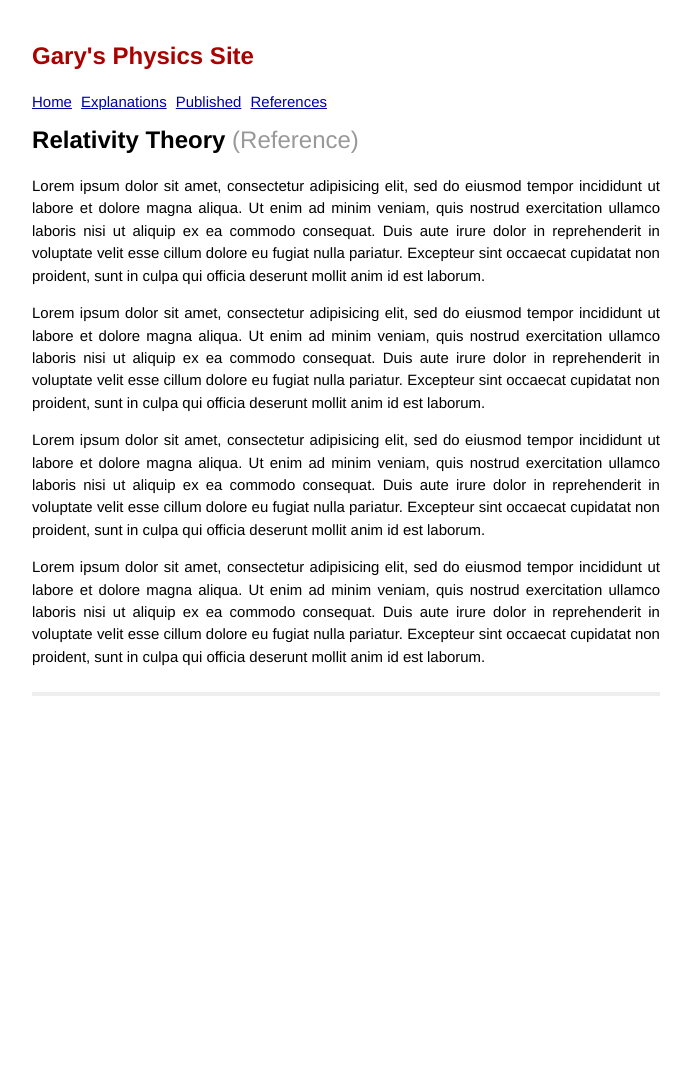
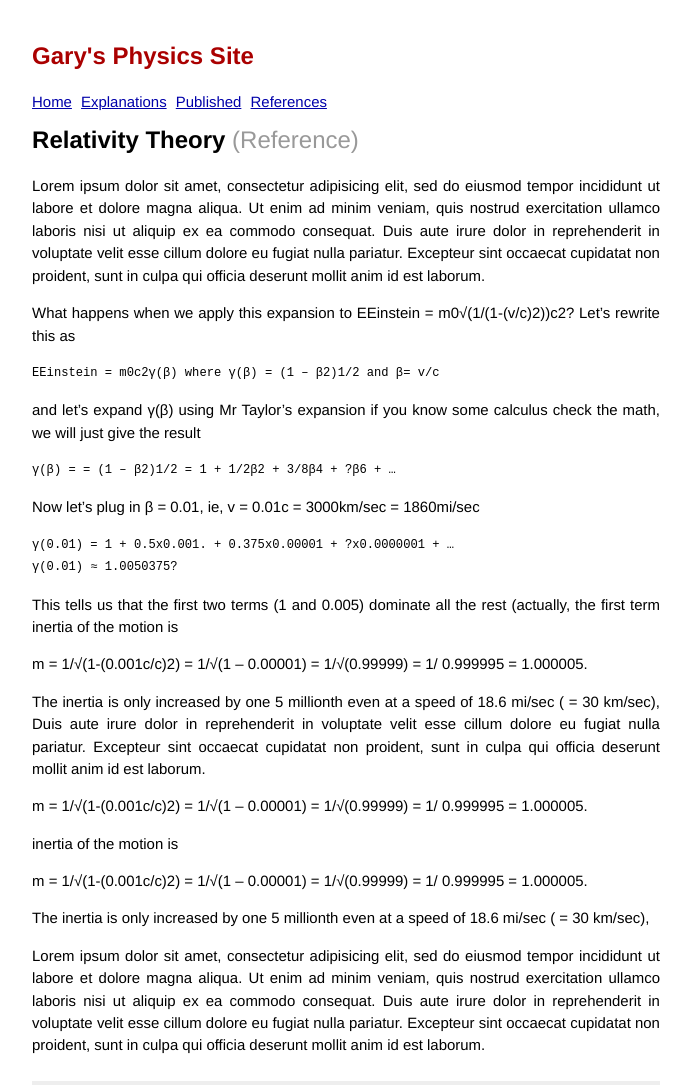
Before and after one commit to grbfacet/facet, a Jekyll site: the page built from ref-relativity-theory.md, in a window 1280 px wide. Shown: the whole page, without its empty margins (294-985 px from the left). Built offline with Jekyll 4.4.1, drawn with Linux system fonts in a browser that asks for light colours; Markdown is read by kramdown in place of the engine named in the settings; before the commit the page ends 945 px from its top, so only the background shows below that.

Commit message:
Update ref-relativity-theory.md
First screwing around trying formulas

```diff
--- a/ref-relativity-theory.md
+++ b/ref-relativity-theory.md
@@ -6,8 +6,39 @@ pagetype: reference
 
 Lorem ipsum dolor sit amet, consectetur adipisicing elit, sed do eiusmod tempor incididunt ut labore et dolore magna aliqua. Ut enim ad minim veniam, quis nostrud exercitation ullamco laboris nisi ut aliquip ex ea commodo consequat. Duis aute irure dolor in reprehenderit in voluptate velit esse cillum dolore eu fugiat nulla pariatur. Excepteur sint occaecat cupidatat non proident, sunt in culpa qui officia deserunt mollit anim id est laborum.
 
-Lorem ipsum dolor sit amet, consectetur adipisicing elit, sed do eiusmod tempor incididunt ut labore et dolore magna aliqua. Ut enim ad minim veniam, quis nostrud exercitation ullamco laboris nisi ut aliquip ex ea commodo consequat. Duis aute irure dolor in reprehenderit in voluptate velit esse cillum dolore eu fugiat nulla pariatur. Excepteur sint occaecat cupidatat non proident, sunt in culpa qui officia deserunt mollit anim id est laborum.
+What happens when we apply this expansion to EEinstein =  m0√(1/(1-(v/c)2))c2? Let’s rewrite this as
+
+	EEinstein = m0c2γ(β) where γ(β) = (1 – β2)1/2 and β= v/c
+
+and let’s expand γ(β) using Mr Taylor’s expansion
+if you know some calculus check the math, we will just give the result
+
+	γ(β) = = (1 – β2)1/2 = 1 + 1/2β2 + 3/8β4 + ?β6 + …
+
+Now let’s plug in β = 0.01, ie, v = 0.01c = 3000km/sec = 1860mi/sec
+
+	γ(0.01) = 1 + 0.5x0.001. + 0.375x0.00001 + ?x0.0000001 + …
+	γ(0.01) ≈ 1.0050375?
+
+This tells us that the first two terms (1 and 0.005) dominate all the rest (actually, the first term
+inertia of the motion is
+
+m = 1/√(1-(0.001c/c)2) = 1/√(1 – 0.00001) = 1/√(0.99999) = 1/ 0.999995 = 1.000005.
+
+The inertia is only increased by one 5 millionth even at a speed of 18.6 mi/sec ( = 30 km/sec), Duis aute irure dolor in reprehenderit in voluptate velit esse cillum dolore eu fugiat nulla pariatur. Excepteur sint occaecat cupidatat non proident, sunt in culpa qui officia deserunt mollit anim id est laborum.
+
+
+
+m = 1/√(1-(0.001c/c)2) = 1/√(1 – 0.00001) = 1/√(0.99999) = 1/ 0.999995 = 1.000005.
+
+
+
+
+inertia of the motion is
+
+m = 1/√(1-(0.001c/c)2) = 1/√(1 – 0.00001) = 1/√(0.99999) = 1/ 0.999995 = 1.000005.
+
+The inertia is only increased by one 5 millionth even at a speed of 18.6 mi/sec ( = 30 km/sec),
+
 
 Lorem ipsum dolor sit amet, consectetur adipisicing elit, sed do eiusmod tempor incididunt ut labore et dolore magna aliqua. Ut enim ad minim veniam, quis nostrud exercitation ullamco laboris nisi ut aliquip ex ea commodo consequat. Duis aute irure dolor in reprehenderit in voluptate velit esse cillum dolore eu fugiat nulla pariatur. Excepteur sint occaecat cupidatat non proident, sunt in culpa qui officia deserunt mollit anim id est laborum.
-
-Lorem ipsum dolor sit amet, consectetur adipisicing elit, sed do eiusmod tempor incididunt ut labore et dolore magna aliqua. Ut enim ad minim veniam, quis nostrud exercitation ullamco laboris nisi ut aliquip ex ea commodo consequat. Duis aute irure dolor in reprehenderit in voluptate velit esse cillum dolore eu fugiat nulla pariatur. Excepteur sint occaecat cupidatat non proident, sunt in culpa qui officia deserunt mollit anim id est laborum.
```
